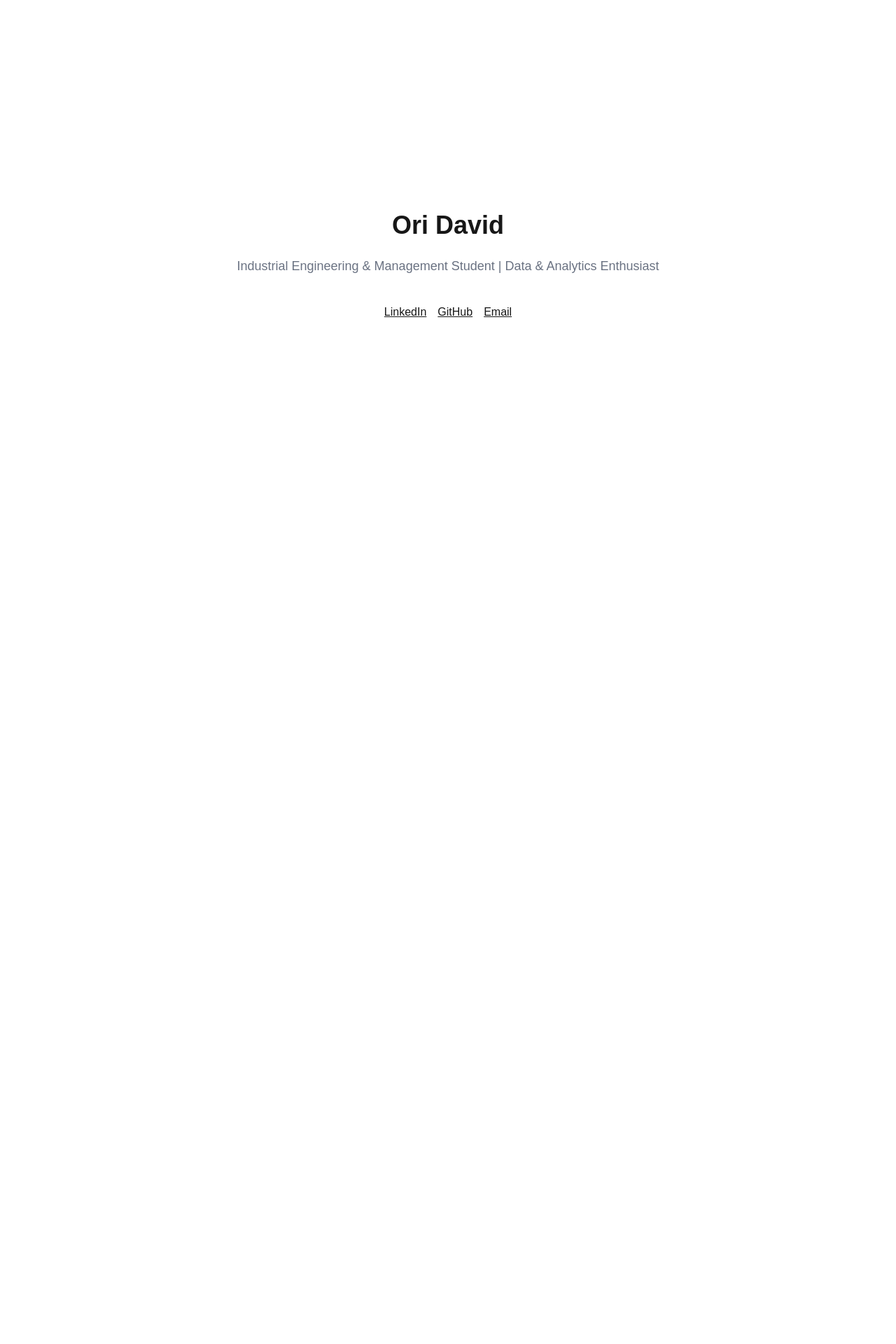
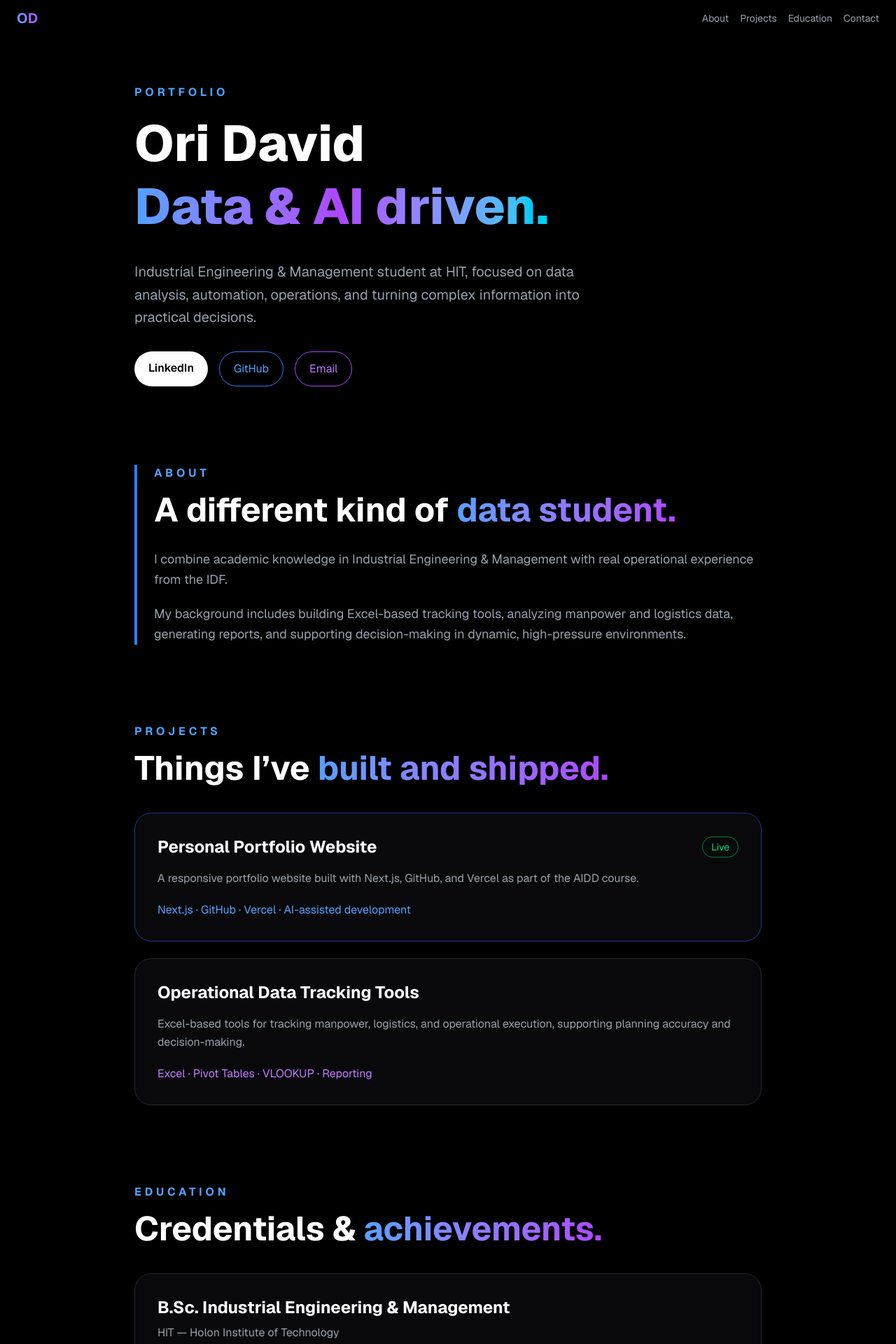
Before and after one commit to oridavid-web/aidd-ai-project, a Next.js app: page / in a window 1280 px wide. Shown: the part 20-1940 px from the top of the page at 70% size. Before the commit the page ends 800 px from the top, so only its background shows below. Built offline with nearby package versions, Linux system fonts and the light colour scheme.

Commit message:
upgrade portfolio design

```diff
--- a/app/page.tsx
+++ b/app/page.tsx
@@ -1,43 +1,119 @@
 export default function Home() {
   return (
-    <main className="flex flex-col items-center justify-center min-h-screen text-center gap-6">
+    <main className="min-h-screen bg-black text-white px-6 py-8 font-sans">
+      <nav className="flex justify-between items-center mb-20">
+        <div className="text-xl font-bold bg-gradient-to-r from-blue-400 to-purple-500 bg-clip-text text-transparent">
+          OD
+        </div>
+        <div className="flex gap-4 text-sm text-gray-400">
+          <a href="#about">About</a>
+          <a href="#projects">Projects</a>
+          <a href="#education">Education</a>
+          <a href="#contact">Contact</a>
+        </div>
+      </nav>
 
-      <h1 className="text-4xl font-bold">
+      <section className="max-w-4xl mx-auto mb-28 animate-pulse">
+        <p className="text-blue-400 font-bold tracking-[0.3em] mb-4">PORTFOLIO</p>
+        <h1 className="text-5xl md:text-7xl font-extrabold leading-tight">
           Ori David
+          <br />
+          <span className="bg-gradient-to-r from-blue-400 via-purple-500 to-cyan-400 bg-clip-text text-transparent">
+            Data & AI driven.
+          </span>
         </h1>
 
-      <p className="text-lg text-gray-500">
-        Industrial Engineering & Management Student
-        | Data & Analytics Enthusiast
+        <p className="text-gray-400 text-xl mt-8 max-w-2xl leading-relaxed">
+          Industrial Engineering & Management student at HIT, focused on data analysis,
+          automation, operations, and turning complex information into practical decisions.
         </p>
 
-      <div className="flex gap-4 mt-4">
-
-        <a
-          href="https://www.linkedin.com/in/oridavid5"
-          target="_blank"
-          className="underline"
-        >
+        <div className="flex flex-wrap gap-4 mt-8">
+          <a href="https://www.linkedin.com/in/oridavid5" target="_blank" className="px-5 py-3 rounded-full bg-white text-black font-semibold hover:bg-blue-400 transition">
             LinkedIn
           </a>
-
-        <a
-          href="https://github.com/oridavid-web"
-          target="_blank"
-          className="underline"
-        >
+          <a href="https://github.com/oridavid-web" target="_blank" className="px-5 py-3 rounded-full border border-blue-500 text-blue-400 hover:bg-blue-500 hover:text-white transition">
             GitHub
           </a>
-
-        <a
-          href="mailto:youremail@gmail.com"
-          className="underline"
-        >
+          <a href="mailto:Oriri8000@gmail.com" className="px-5 py-3 rounded-full border border-purple-500 text-purple-400 hover:bg-purple-500 hover:text-white transition">
             Email
           </a>
+        </div>
+      </section>
 
+      <section id="about" className="max-w-4xl mx-auto mb-28 border-l-4 border-blue-500 pl-6">
+        <p className="text-blue-400 font-bold tracking-[0.3em] mb-4">ABOUT</p>
+        <h2 className="text-4xl md:text-5xl font-bold mb-8">
+          A different kind of
+          <span className="bg-gradient-to-r from-blue-400 to-purple-500 bg-clip-text text-transparent"> data student.</span>
+        </h2>
+        <p className="text-gray-400 text-lg leading-relaxed mb-5">
+          I combine academic knowledge in Industrial Engineering & Management with real operational experience from the IDF.
+        </p>
+        <p className="text-gray-400 text-lg leading-relaxed">
+          My background includes building Excel-based tracking tools, analyzing manpower and logistics data,
+          generating reports, and supporting decision-making in dynamic, high-pressure environments.
+        </p>
+      </section>
+
+      <section id="projects" className="max-w-4xl mx-auto mb-28">
+        <p className="text-blue-400 font-bold tracking-[0.3em] mb-4">PROJECTS</p>
+        <h2 className="text-4xl md:text-5xl font-bold mb-10">
+          Things I’ve
+          <span className="bg-gradient-to-r from-blue-400 to-purple-500 bg-clip-text text-transparent"> built and shipped.</span>
+        </h2>
+
+        <div className="grid gap-6">
+          <div className="rounded-3xl border border-blue-900 bg-zinc-950 p-8 hover:border-blue-400 transition">
+            <div className="flex justify-between items-center mb-4">
+              <h3 className="text-2xl font-bold">Personal Portfolio Website</h3>
+              <span className="text-green-400 border border-green-700 px-3 py-1 rounded-full text-sm">Live</span>
+            </div>
+            <p className="text-gray-400 leading-relaxed">
+              A responsive portfolio website built with Next.js, GitHub, and Vercel as part of the AIDD course.
+            </p>
+            <p className="text-blue-400 mt-5">Next.js · GitHub · Vercel · AI-assisted development</p>
           </div>
 
+          <div className="rounded-3xl border border-zinc-800 bg-zinc-950 p-8 hover:border-purple-400 transition">
+            <h3 className="text-2xl font-bold mb-4">Operational Data Tracking Tools</h3>
+            <p className="text-gray-400 leading-relaxed">
+              Excel-based tools for tracking manpower, logistics, and operational execution, supporting planning accuracy and decision-making.
+            </p>
+            <p className="text-purple-400 mt-5">Excel · Pivot Tables · VLOOKUP · Reporting</p>
+          </div>
+        </div>
+      </section>
+
+      <section id="education" className="max-w-4xl mx-auto mb-28">
+        <p className="text-blue-400 font-bold tracking-[0.3em] mb-4">EDUCATION</p>
+        <h2 className="text-4xl md:text-5xl font-bold mb-10">
+          Credentials &
+          <span className="bg-gradient-to-r from-blue-400 to-purple-500 bg-clip-text text-transparent"> achievements.</span>
+        </h2>
+
+        <div className="rounded-3xl border border-zinc-800 bg-zinc-950 p-8 mb-5">
+          <h3 className="text-2xl font-bold">B.Sc. Industrial Engineering & Management</h3>
+          <p className="text-gray-400 mt-2">HIT — Holon Institute of Technology</p>
+          <p className="text-blue-400 mt-2">GPA: 88 · Expected 2027</p>
+        </div>
+
+        <div className="rounded-3xl border border-zinc-800 bg-zinc-950 p-8">
+          <h3 className="text-2xl font-bold">AI-Driven Development Course</h3>
+          <p className="text-gray-400 mt-2">
+            Focused on AI tools, workflow automation, and process efficiency.
+          </p>
+        </div>
+      </section>
+
+      <section id="contact" className="max-w-4xl mx-auto text-center pb-20">
+        <p className="text-blue-400 font-bold tracking-[0.3em] mb-4">CONTACT</p>
+        <h2 className="text-4xl md:text-5xl font-bold mb-6">Let’s connect.</h2>
+        <p className="text-gray-400 mb-8">Open to student roles in Data, BI, AI, Operations and Analytics.</p>
+        <a href="mailto:Oriri8000@gmail.com" className="px-8 py-4 rounded-full bg-gradient-to-r from-blue-500 to-purple-600 font-bold hover:opacity-80 transition">
+          Contact Me
+        </a>
+      </section>
     </main>
   );
 }
```
Lines whose indentation alone changed are shown as unchanged.
